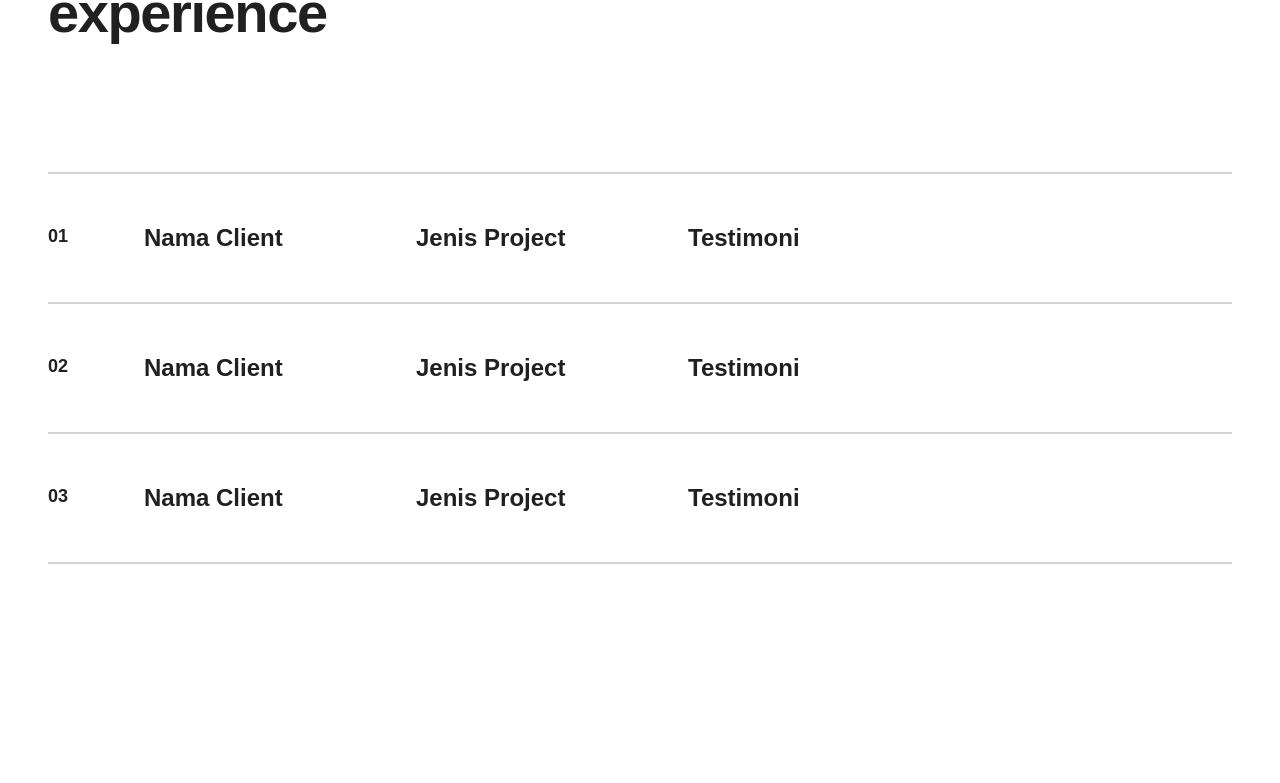
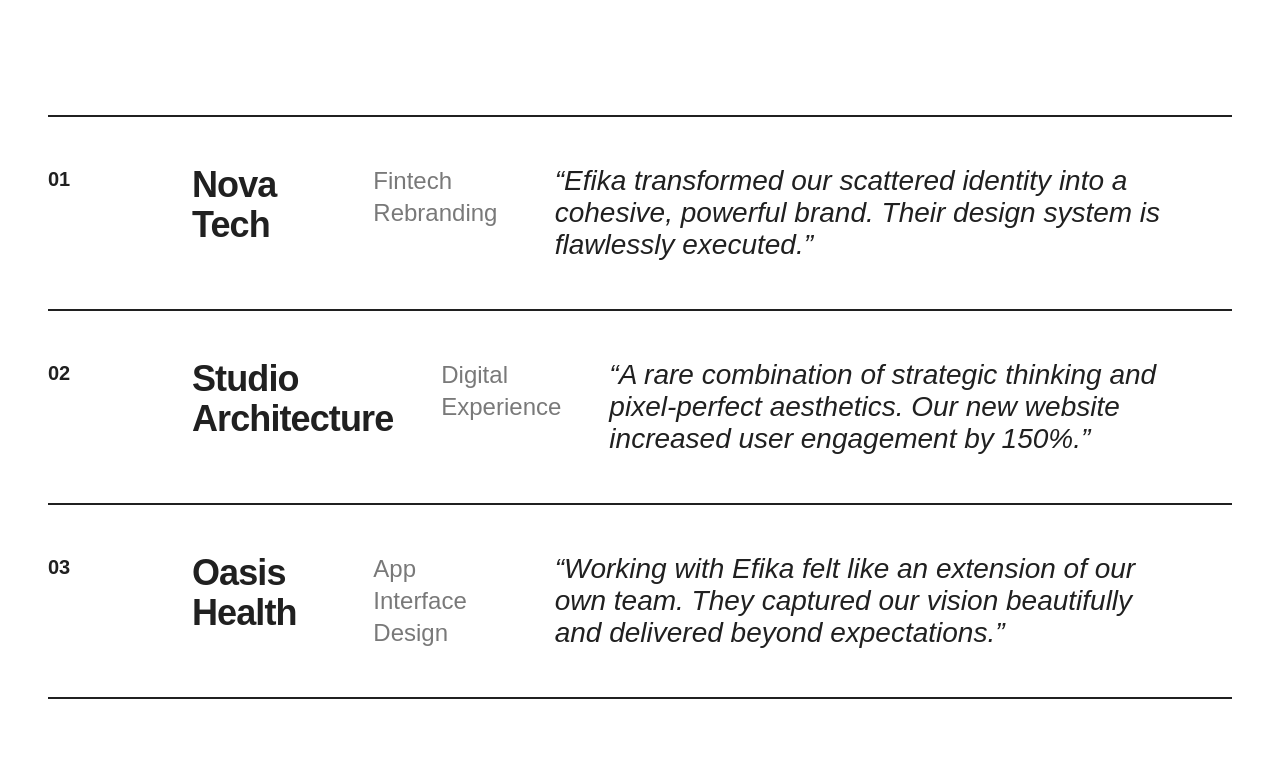
Before and after one commit to irham3/efika, a Next.js app: page / in a window 1280 px wide. Shown: the part 4437-5220 px from the top of the page. Built offline with nearby package versions, Linux system fonts and the light colour scheme; a web font is replaced by a local one.

Commit message:
feat: add interactive Testimonials component with hover-based motion effects

```diff
--- a/src/components/Testimonials.tsx
+++ b/src/components/Testimonials.tsx
@@ -1,24 +1,86 @@
+'use client';
+
+import { motion } from 'motion/react';
+
 const testimonials = [
-  { id: '01', client: 'Nama Client', project: 'Jenis Project', text: 'Testimoni' },
-  { id: '02', client: 'Nama Client', project: 'Jenis Project', text: 'Testimoni' },
-  { id: '03', client: 'Nama Client', project: 'Jenis Project', text: 'Testimoni' },
+  {
+    id: '01',
+    client: 'Nova Tech',
+    project: 'Fintech Rebranding',
+    text: '“Efika transformed our scattered identity into a cohesive, powerful brand. Their design system is flawlessly executed.”'
+  },
+  {
+    id: '02',
+    client: 'Studio Architecture',
+    project: 'Digital Experience',
+    text: '“A rare combination of strategic thinking and pixel-perfect aesthetics. Our new website increased user engagement by 150%.”'
+  },
+  {
+    id: '03',
+    client: 'Oasis Health',
+    project: 'App Interface Design',
+    text: '“Working with Efika felt like an extension of our own team. They captured our vision beautifully and delivered beyond expectations.”'
+  },
 ];
 
 export default function Testimonials() {
   return (
-    <section className="w-full px-6 md:px-12 py-16 md:py-32 bg-white">
-      <h2 className="text-3xl md:text-[3.5rem] font-bold text-brand-raisin mb-16 md:mb-32 max-w-[500px] leading-[1.1] tracking-tight">
+    <section className="w-full px-6 md:px-12 py-16 md:py-32">
+      <h2 className="text-4xl md:text-5xl lg:text-[4rem] font-bold text-brand-raisin mb-16 md:mb-32 max-w-[700px] leading-[1.1] tracking-tight">
         What clients said about the experience
       </h2>
 
-      <div className="w-full flex flex-col">
+      <div className="w-full flex flex-col border-t-2 border-brand-raisin">
         {testimonials.map((t) => (
-          <div key={t.id} className="flex flex-col md:flex-row py-8 md:py-12 border-b-2 border-brand-raisin/20 first:border-t-2 gap-4 md:gap-0">
-            <div className="w-full md:w-24 shrink-0 font-bold text-brand-raisin text-lg">{t.id}</div>
-            <div className="flex-1 font-bold text-brand-raisin text-xl md:text-2xl">{t.client}</div>
-            <div className="flex-1 font-bold text-brand-raisin text-xl md:text-2xl">{t.project}</div>
-            <div className="flex-[2] font-bold text-brand-raisin text-lg md:text-2xl mt-4 md:mt-0">{t.text}</div>
-          </div>
+          <motion.div
+            key={t.id}
+            initial="initial"
+            whileHover="hover"
+            className="flex flex-col md:flex-row py-8 md:py-12 border-b-2 border-brand-raisin gap-4 md:gap-8 lg:gap-12 group cursor-pointer"
+          >
+            <motion.div
+              variants={{
+                initial: { color: '#202020' }, // brand-raisin
+                hover: { color: '#FF4632' } // brand-primary
+              }}
+              className="w-full md:w-24 shrink-0 font-bold text-lg md:text-xl"
+            >
+              {t.id}
+            </motion.div>
+
+            <div className="flex-1 flex flex-col sm:flex-row gap-2 sm:gap-8 lg:gap-12">
+              <motion.div
+                variants={{
+                  initial: { color: '#202020' },
+                  hover: { color: '#FF4632' }
+                }}
+                className="flex-1 font-bold text-2xl md:text-3xl lg:text-4xl tracking-tight"
+              >
+                {t.client}
+              </motion.div>
+
+              <motion.div
+                variants={{
+                  initial: { color: '#202020', opacity: 0.6 },
+                  hover: { color: '#FF4632', opacity: 1 }
+                }}
+                className="flex-1 font-medium text-lg md:text-xl lg:text-2xl mt-1 sm:mt-0"
+              >
+                {t.project}
+              </motion.div>
+            </div>
+
+            <motion.div
+              variants={{
+                initial: { color: '#202020', x: 0 },
+                hover: { color: '#FF4632', x: 15 }
+              }}
+              transition={{ duration: 0.4, ease: [0.16, 1, 0.3, 1] }}
+              className="flex-[2] font-medium text-lg md:text-2xl lg:text-[1.75rem] leading-snug mt-6 md:mt-0 italic pr-4 md:pr-12"
+            >
+              {t.text}
+            </motion.div>
+          </motion.div>
         ))}
       </div>
     </section>
```
